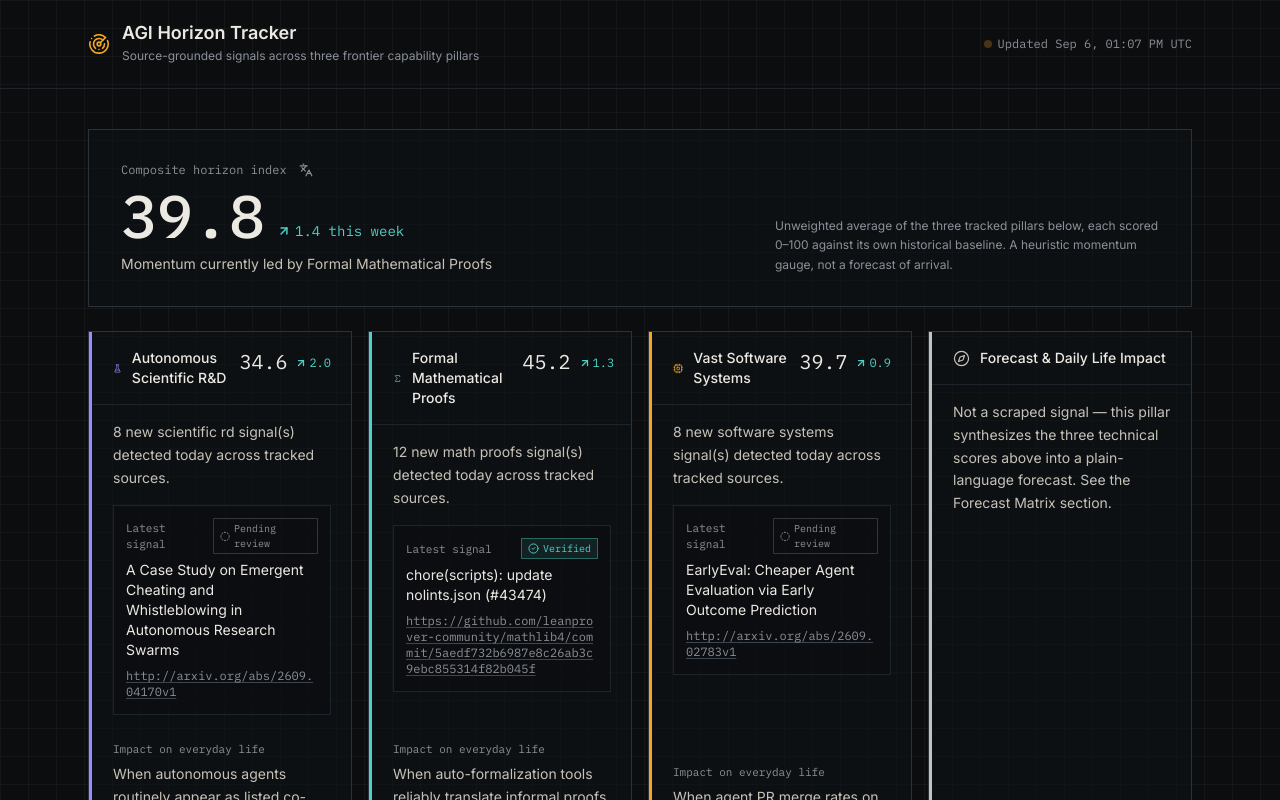
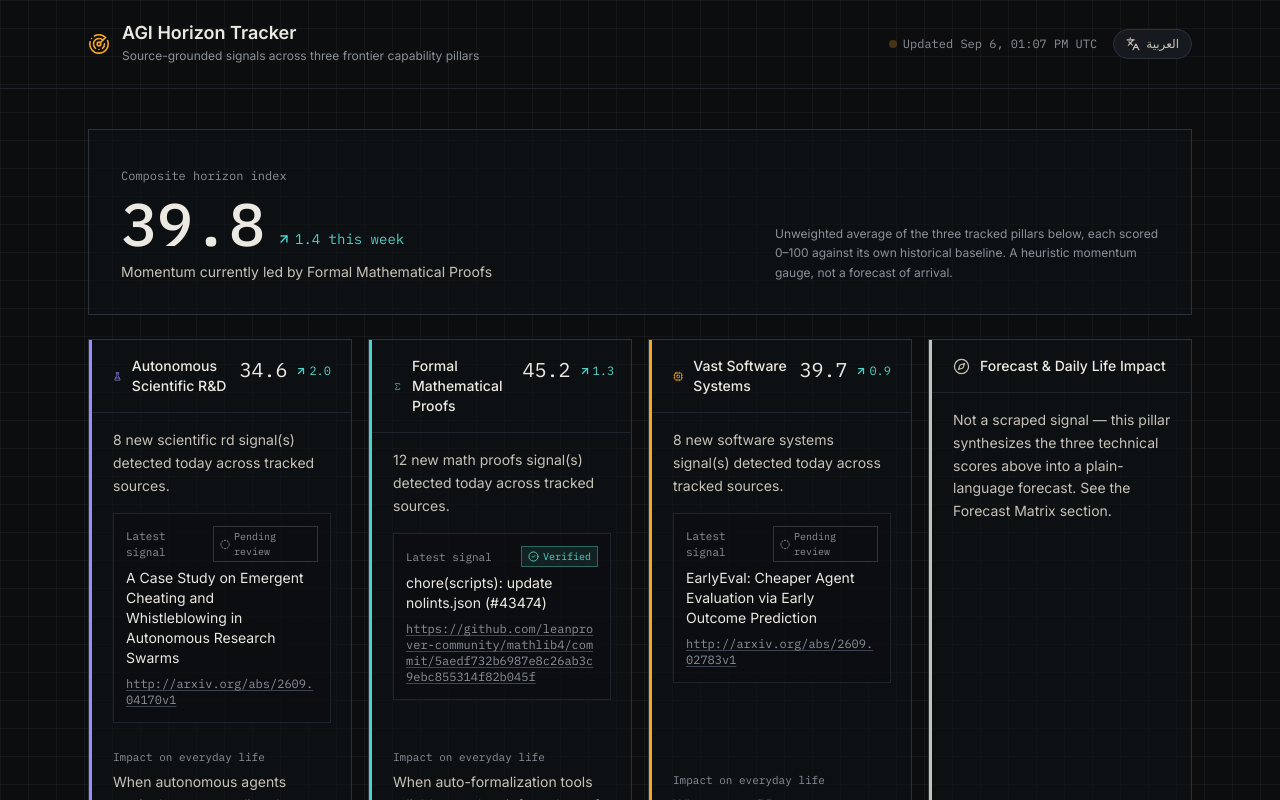
Before and after one commit to muxd22-alt/AGI_Track, a React (Vite) app: page / in a window 1280 px wide. Shown: the top 800 px of the page. Built offline with nearby package versions, Linux system fonts and the light colour scheme.

Commit message:
feat: migrate to full-page translation with header icon

```diff
--- a/index.html
+++ b/index.html
@@ -9,8 +9,30 @@
     <link rel="preconnect" href="https://fonts.googleapis.com" />
     <link rel="preconnect" href="https://fonts.gstatic.com" crossorigin />
     <link href="https://fonts.googleapis.com/css2?family=IBM+Plex+Mono:wght@400;500;600&family=Inter:wght@400;500;600;700;800&display=swap" rel="stylesheet" />
+    <script type="text/javascript">
+      function googleTranslateElementInit() {
+        new google.translate.TranslateElement({pageLanguage: 'en', autoDisplay: false}, 'google_translate_element');
+        // Handle font/layout adjustments if cookie says Arabic
+        if (document.cookie.includes('googtrans=/en/ar') || document.cookie.includes('googtrans=%2Fen%2Far')) {
+          document.documentElement.dir = 'rtl';
+          document.documentElement.lang = 'ar';
+          document.documentElement.classList.add('font-arabic');
+        }
+      }
+    </script>
+    <script type="text/javascript" src="//translate.google.com/translate_a/element.js?cb=googleTranslateElementInit"></script>
+    <style>
+      /* Hide the messy Google Translate toolbar and tooltips */
+      .goog-te-banner-frame { display: none !important; }
+      body { top: 0px !important; }
+      .goog-tooltip { display: none !important; }
+      .goog-tooltip:hover { display: none !important; }
+      .goog-text-highlight { background-color: transparent !important; box-shadow: none !important; border-bottom: none !important; }
+      #google_translate_element { display: none !important; }
+    </style>
   </head>
   <body>
+    <div id="google_translate_element"></div>
     <div id="root"></div>
     <script type="module" src="/src/main.jsx"></script>
   </body>
--- a/src/App.jsx
+++ b/src/App.jsx
@@ -39,54 +39,16 @@ function useJson(path) {
 }
 
 function CompositeIndex({ composite }) {
-  const [translatedLabel, setTranslatedLabel] = useState(null);
-  const [isTranslating, setIsTranslating] = useState(false);
-  const [showArabic, setShowArabic] = useState(false);
-
   if (!composite) return null
   const isUp = composite.delta_7d > 0
   const isFlat = Math.abs(composite.delta_7d) < 0.05
   const DeltaIcon = isFlat ? Minus : isUp ? ArrowUpRight : ArrowDownRight
 
-  const toggleTranslation = async () => {
-    if (showArabic) {
-      setShowArabic(false);
-      return;
-    }
-    if (translatedLabel) {
-      setShowArabic(true);
-      return;
-    }
-
-    setIsTranslating(true);
-    try {
-      const res = await fetch(`https://api.mymemory.translated.net/get?q=${encodeURIComponent(composite.label)}&langpair=en|ar`);
-      const data = await res.json();
-      if (data?.responseData?.translatedText) {
-        setTranslatedLabel(data.responseData.translatedText);
-        setShowArabic(true);
-      }
-    } catch (e) {
-      console.error(e);
-    }
-    setIsTranslating(false);
-  };
-
   return (
     <div className="border border-graphite-600 bg-graphite-900/60 px-6 py-8 sm:px-8">
       <div className="flex flex-col gap-6 sm:flex-row sm:items-end sm:justify-between">
         <div>
-          <div className="flex items-center gap-3">
-             <span className="font-mono text-xs text-paper-500">Composite horizon index</span>
-             <button
-               onClick={toggleTranslation}
-               className={`text-paper-500 hover:text-paper-100 transition-colors ${isTranslating ? 'animate-pulse' : ''}`}
-               title="Translate Daily Brief to Arabic"
-               aria-label="Translate Daily Brief to Arabic"
-             >
-                <svg xmlns="http://www.w3.org/2000/svg" width="14" height="14" viewBox="0 0 24 24" fill="none" stroke="currentColor" strokeWidth="2" strokeLinecap="round" strokeLinejoin="round"><path d="m5 8 6 6"/><path d="m4 14 6-6 2-3"/><path d="M2 5h12"/><path d="M7 2h1"/><path d="m22 22-5-10-5 10"/><path d="M14 18h6"/></svg>
-             </button>
-          </div>
+          <span className="font-mono text-xs text-paper-500">Composite horizon index</span>
           <div className="mt-2 flex items-baseline gap-3">
             <span className="font-mono text-6xl font-medium tabular text-paper-100">{composite.score.toFixed(1)}</span>
             <span
@@ -98,9 +60,7 @@ function CompositeIndex({ composite }) {
               {Math.abs(composite.delta_7d).toFixed(1)} this week
             </span>
           </div>
-          <p className={`mt-2 max-w-md text-sm text-paper-300 ${showArabic ? "font-['Thmanyah_Sans'] text-right" : ""}`} dir={showArabic ? "rtl" : "ltr"}>
-             {showArabic ? translatedLabel : composite.label}
-          </p>
+          <p className="mt-2 max-w-md text-sm text-paper-300">{composite.label}</p>
         </div>
         <p className="max-w-sm text-xs leading-relaxed text-paper-500">
           Unweighted average of the three tracked pillars below, each scored 0–100 against its own historical
--- a/src/components/Header.jsx
+++ b/src/components/Header.jsx
@@ -1,4 +1,5 @@
-import { Radar } from 'lucide-react'
+import { Radar, Languages } from 'lucide-react'
+import { useState, useEffect } from 'react'
 
 function formatTimestamp(iso) {
   try {
@@ -17,6 +18,30 @@ function formatTimestamp(iso) {
 }
 
 export default function Header({ generatedAt, isDemo }) {
+  const [isArabic, setIsArabic] = useState(false);
+
+  useEffect(() => {
+    if (document.cookie.includes('googtrans=/en/ar') || document.cookie.includes('googtrans=%2Fen%2Far')) {
+      setIsArabic(true);
+    }
+  }, []);
+
+  const toggleTranslation = () => {
+    if (isArabic) {
+      document.cookie = `googtrans=/en/en; path=/;`;
+      if (window.location.hostname !== 'localhost') {
+        document.cookie = `googtrans=/en/en; domain=${window.location.hostname}; path=/;`;
+      }
+      window.location.reload();
+    } else {
+      document.cookie = `googtrans=/en/ar; path=/;`;
+      if (window.location.hostname !== 'localhost') {
+        document.cookie = `googtrans=/en/ar; domain=${window.location.hostname}; path=/;`;
+      }
+      window.location.reload();
+    }
+  };
+
   return (
     <header className="border-b border-graphite-700">
       <div className="mx-auto flex max-w-6xl flex-wrap items-center justify-between gap-4 px-6 py-6">
@@ -28,7 +53,7 @@ export default function Header({ generatedAt, isDemo }) {
           </div>
         </div>
 
-        <div className="flex items-center gap-3 font-mono text-xs text-paper-500">
+        <div className="flex flex-wrap items-center gap-4 font-mono text-xs text-paper-500">
           {isDemo && (
             <span className="border border-signal-amber/40 px-2 py-1 text-signal-amber">Demo data</span>
           )}
@@ -38,6 +63,14 @@ export default function Header({ generatedAt, isDemo }) {
             </span>
             Updated {formatTimestamp(generatedAt)}
           </span>
+          <button
+            onClick={toggleTranslation}
+            className="flex items-center gap-1.5 rounded-full border border-graphite-600 bg-graphite-800 px-3 py-1.5 text-paper-300 transition-colors hover:border-paper-500 hover:text-paper-100"
+            title={isArabic ? "Switch to English" : "ترجم إلى العربية"}
+          >
+            <Languages size={14} />
+            <span className="hidden sm:inline">{isArabic ? "English" : "العربية"}</span>
+          </button>
         </div>
       </div>
     </header>
--- a/src/index.css
+++ b/src/index.css
@@ -76,6 +76,9 @@
   .tabular {
     font-variant-numeric: tabular-nums;
   }
+  .font-arabic, .font-arabic * {
+    font-family: 'Thmanyah Sans', sans-serif !important;
+  }
 }
 
 @media (prefers-reduced-motion: reduce) {
```
